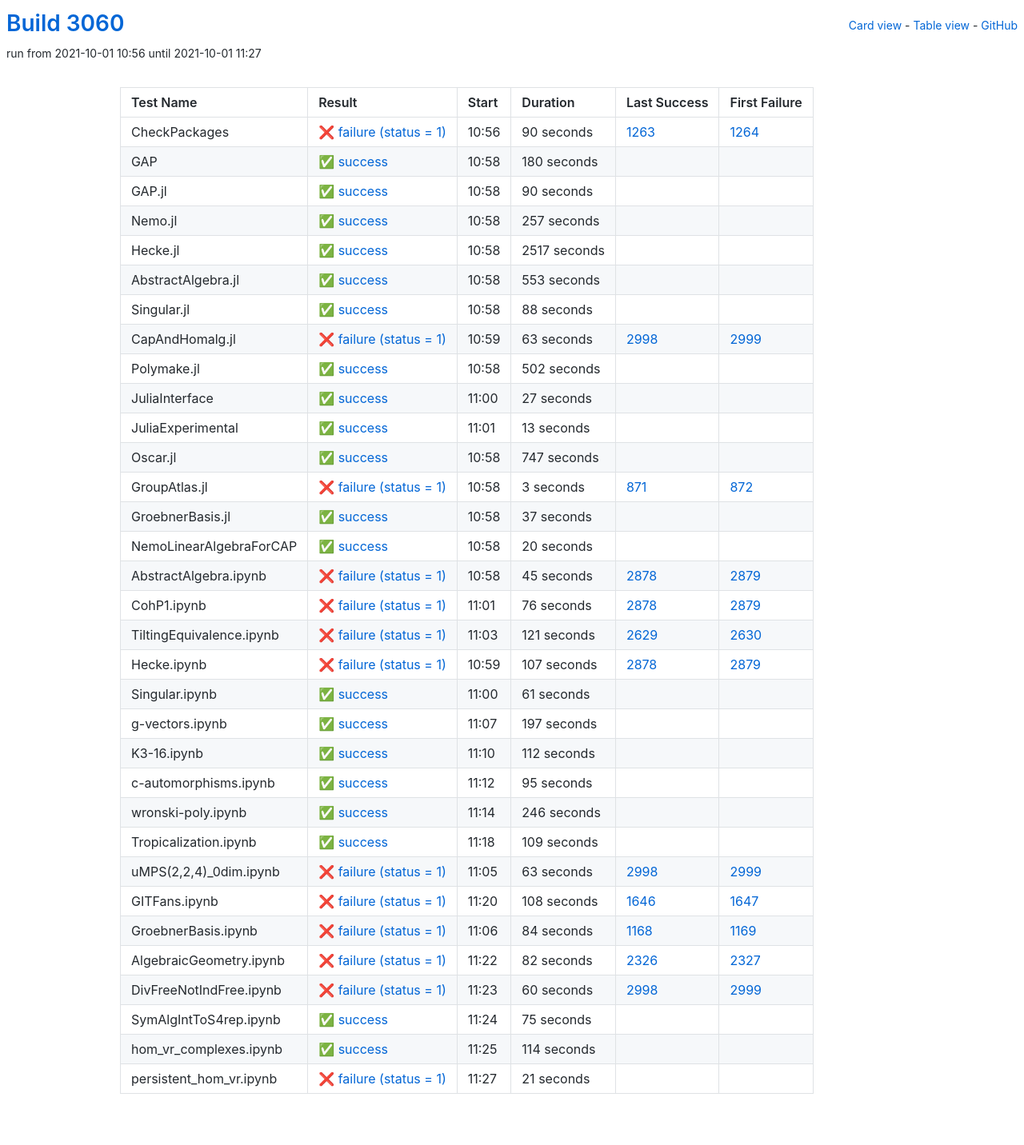
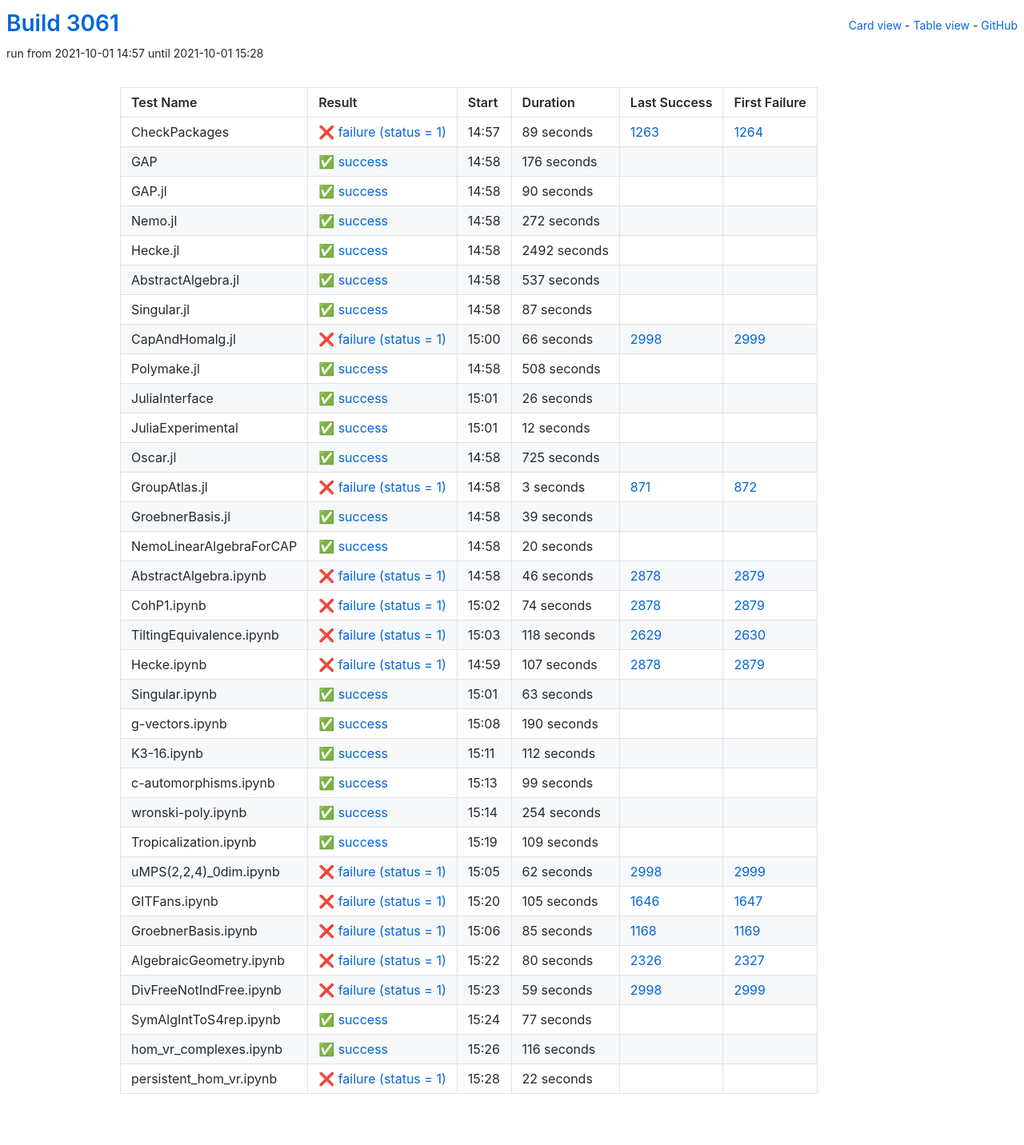
Before and after one commit to oscar-system/oscar-ci-status-stable, a Jekyll site: the page built from table.html, in a window 1280 px wide. Shown: the whole page at 80% size. Built offline with Jekyll 4.4.1, drawn with Linux system fonts in a browser that asks for light colours.

Commit message:
Build #3061

```diff
--- a/_data/ci.yml
+++ b/_data/ci.yml
@@ -1,6 +1,6 @@
 ---
-build: 3060
-build_url: https://oscarci.mathematik.uni-kl.de/job/oscar-stable/3060/
+build: 3061
+build_url: https://oscarci.mathematik.uni-kl.de/job/oscar-stable/3061/
 job: oscar-stable
 organization: oscar-system
 repo: oscar-ci-status-stable
@@ -8,32 +8,32 @@ repourl: https://github.com/oscar-system/oscar-ci-status-stable
 tests:
 - name: CheckPackages
   id: checkpackages
-  log: https://oscarci.mathematik.uni-kl.de/job/oscar-stable/3060/artifact/logs/build-3060/CheckPackages.log
-  start: 2021-10-01 10:56
+  log: https://oscarci.mathematik.uni-kl.de/job/oscar-stable/3061/artifact/logs/build-3061/CheckPackages.log
+  start: 2021-10-01 14:57
   success: false
   exitcode: 1
   status: failure
-  duration: 90
+  duration: 89
   last_success: 1263
   last_success_url: https://oscarci.mathematik.uni-kl.de/job/oscar-stable/1263/
   first_failure: 1264
   first_failure_url: https://oscarci.mathematik.uni-kl.de/job/oscar-stable/1264/
 - name: GAP
   id: gap
-  log: https://oscarci.mathematik.uni-kl.de/job/oscar-stable/3060/artifact/logs/build-3060/GAP.log
-  start: 2021-10-01 10:58
+  log: https://oscarci.mathematik.uni-kl.de/job/oscar-stable/3061/artifact/logs/build-3061/GAP.log
+  start: 2021-10-01 14:58
   success: true
   exitcode: 0
   status: success
-  duration: 180
+  duration: 176
   last_success: false
   last_success_url:
   first_failure: false
   first_failure_url:
 - name: GAP.jl
   id: gap-jl
-  log: https://oscarci.mathematik.uni-kl.de/job/oscar-stable/3060/artifact/logs/build-3060/GAP.jl.log
-  start: 2021-10-01 10:58
+  log: https://oscarci.mathematik.uni-kl.de/job/oscar-stable/3061/artifact/logs/build-3061/GAP.jl.log
+  start: 2021-10-01 14:58
   success: true
   exitcode: 0
   status: success
@@ -44,116 +44,116 @@ tests:
   first_failure_url:
 - name: Nemo.jl
   id: nemo-jl
-  log: https://oscarci.mathematik.uni-kl.de/job/oscar-stable/3060/artifact/logs/build-3060/Nemo.jl.log
-  start: 2021-10-01 10:58
+  log: https://oscarci.mathematik.uni-kl.de/job/oscar-stable/3061/artifact/logs/build-3061/Nemo.jl.log
+  start: 2021-10-01 14:58
   success: true
   exitcode: 0
   status: success
-  duration: 257
+  duration: 272
   last_success: false
   last_success_url:
   first_failure: false
   first_failure_url:
 - name: Hecke.jl
   id: hecke-jl
-  log: https://oscarci.mathematik.uni-kl.de/job/oscar-stable/3060/artifact/logs/build-3060/Hecke.jl.log
-  start: 2021-10-01 10:58
+  log: https://oscarci.mathematik.uni-kl.de/job/oscar-stable/3061/artifact/logs/build-3061/Hecke.jl.log
+  start: 2021-10-01 14:58
   success: true
   exitcode: 0
   status: success
-  duration: 2517
+  duration: 2492
   last_success: false
   last_success_url:
   first_failure: false
   first_failure_url:
 - name: AbstractAlgebra.jl
   id: abstractalgebra-jl
-  log: https://oscarci.mathematik.uni-kl.de/job/oscar-stable/3060/artifact/logs/build-3060/AbstractAlgebra.jl.log
-  start: 2021-10-01 10:58
+  log: https://oscarci.mathematik.uni-kl.de/job/oscar-stable/3061/artifact/logs/build-3061/AbstractAlgebra.jl.log
+  start: 2021-10-01 14:58
   success: true
   exitcode: 0
   status: success
-  duration: 553
+  duration: 537
   last_success: false
   last_success_url:
   first_failure: false
   first_failure_url:
 - name: Singular.jl
   id: singular-jl
-  log: https://oscarci.mathematik.uni-kl.de/job/oscar-stable/3060/artifact/logs/build-3060/Singular.jl.log
-  start: 2021-10-01 10:58
+  log: https://oscarci.mathematik.uni-kl.de/job/oscar-stable/3061/artifact/logs/build-3061/Singular.jl.log
+  start: 2021-10-01 14:58
   success: true
   exitcode: 0
   status: success
-  duration: 88
+  duration: 87
   last_success: false
   last_success_url:
   first_failure: false
   first_failure_url:
 - name: CapAndHomalg.jl
   id: capandhomalg-jl
-  log: https://oscarci.mathematik.uni-kl.de/job/oscar-stable/3060/artifact/logs/build-3060/CapAndHomalg.jl.log
-  start: 2021-10-01 10:59
+  log: https://oscarci.mathematik.uni-kl.de/job/oscar-stable/3061/artifact/logs/build-3061/CapAndHomalg.jl.log
+  start: 2021-10-01 15:00
   success: false
   exitcode: 1
   status: failure
-  duration: 63
+  duration: 66
   last_success: 2998
   last_success_url: https://oscarci.mathematik.uni-kl.de/job/oscar-stable/2998/
   first_failure: 2999
   first_failure_url: https://oscarci.mathematik.uni-kl.de/job/oscar-stable/2999/
 - name: Polymake.jl
   id: polymake-jl
-  log: https://oscarci.mathematik.uni-kl.de/job/oscar-stable/3060/artifact/logs/build-3060/Polymake.jl.log
-  start: 2021-10-01 10:58
+  log: https://oscarci.mathematik.uni-kl.de/job/oscar-stable/3061/artifact/logs/build-3061/Polymake.jl.log
+  start: 2021-10-01 14:58
   success: true
   exitcode: 0
   status: success
-  duration: 502
+  duration: 508
   last_success: false
   last_success_url:
   first_failure: false
   first_failure_url:
 - name: JuliaInterface
   id: juliainterface
-  log: https://oscarci.mathematik.uni-kl.de/job/oscar-stable/3060/artifact/logs/build-3060/JuliaInterface.log
-  start: 2021-10-01 11:00
+  log: https://oscarci.mathematik.uni-kl.de/job/oscar-stable/3061/artifact/logs/build-3061/JuliaInterface.log
+  start: 2021-10-01 15:01
   success: true
   exitcode: 0
   status: success
-  duration: 27
+  duration: 26
   last_success: false
   last_success_url:
   first_failure: false
   first_failure_url:
 - name: JuliaExperimental
   id: juliaexperimental
-  log: https://oscarci.mathematik.uni-kl.de/job/oscar-stable/3060/artifact/logs/build-3060/JuliaExperimental.log
-  start: 2021-10-01 11:01
+  log: https://oscarci.mathematik.uni-kl.de/job/oscar-stable/3061/artifact/logs/build-3061/JuliaExperimental.log
+  start: 2021-10-01 15:01
   success: true
   exitcode: 0
   status: success
-  duration: 13
+  duration: 12
   last_success: false
   last_success_url:
   first_failure: false
   first_failure_url:
 - name: Oscar.jl
   id: oscar-jl
-  log: https://oscarci.mathematik.uni-kl.de/job/oscar-stable/3060/artifact/logs/build-3060/Oscar.jl.log
-  start: 2021-10-01 10:58
+  log: https://oscarci.mathematik.uni-kl.de/job/oscar-stable/3061/artifact/logs/build-3061/Oscar.jl.log
+  start: 2021-10-01 14:58
   success: true
   exitcode: 0
   status: success
-  duration: 747
+  duration: 725
   last_success: false
   last_success_url:
   first_failure: false
   first_failure_url:
 - name: GroupAtlas.jl
   id: groupatlas-jl
-  log: https://oscarci.mathematik.uni-kl.de/job/oscar-stable/3060/artifact/logs/build-3060/GroupAtlas.jl.log
-  start: 2021-10-01 10:58
+  log: https://oscarci.mathematik.uni-kl.de/job/oscar-stable/3061/artifact/logs/build-3061/GroupAtlas.jl.log
+  start: 2021-10-01 14:58
   success: false
   exitcode: 1
   status: failure
@@ -164,20 +164,20 @@ tests:
   first_failure_url: https://oscarci.mathematik.uni-kl.de/job/oscar-stable/872/
 - name: GroebnerBasis.jl
   id: groebnerbasis-jl
-  log: https://oscarci.mathematik.uni-kl.de/job/oscar-stable/3060/artifact/logs/build-3060/GroebnerBasis.jl.log
-  start: 2021-10-01 10:58
+  log: https://oscarci.mathematik.uni-kl.de/job/oscar-stable/3061/artifact/logs/build-3061/GroebnerBasis.jl.log
+  start: 2021-10-01 14:58
   success: true
   exitcode: 0
   status: success
-  duration: 37
+  duration: 39
   last_success: false
   last_success_url:
   first_failure: false
   first_failure_url:
 - name: NemoLinearAlgebraForCAP
   id: nemolinearalgebraforcap
-  log: https://oscarci.mathematik.uni-kl.de/job/oscar-stable/3060/artifact/logs/build-3060/NemoLinearAlgebraForCAP.log
-  start: 2021-10-01 10:58
+  log: https://oscarci.mathematik.uni-kl.de/job/oscar-stable/3061/artifact/logs/build-3061/NemoLinearAlgebraForCAP.log
+  start: 2021-10-01 14:58
   success: true
   exitcode: 0
   status: success
@@ -188,44 +188,44 @@ tests:
   first_failure_url:
 - name: AbstractAlgebra.ipynb
   id: abstractalgebra-ipynb
-  log: https://oscarci.mathematik.uni-kl.de/job/oscar-stable/3060/artifact/logs/build-3060/AbstractAlgebra.ipynb.log
-  start: 2021-10-01 10:58
+  log: https://oscarci.mathematik.uni-kl.de/job/oscar-stable/3061/artifact/logs/build-3061/AbstractAlgebra.ipynb.log
+  start: 2021-10-01 14:58
   success: false
   exitcode: 1
   status: failure
-  duration: 45
+  duration: 46
   last_success: 2878
   last_success_url: https://oscarci.mathematik.uni-kl.de/job/oscar-stable/2878/
   first_failure: 2879
   first_failure_url: https://oscarci.mathematik.uni-kl.de/job/oscar-stable/2879/
 - name: CohP1.ipynb
   id: cohp1-ipynb
-  log: https://oscarci.mathematik.uni-kl.de/job/oscar-stable/3060/artifact/logs/build-3060/CohP1.ipynb.log
-  start: 2021-10-01 11:01
+  log: https://oscarci.mathematik.uni-kl.de/job/oscar-stable/3061/artifact/logs/build-3061/CohP1.ipynb.log
+  start: 2021-10-01 15:02
   success: false
   exitcode: 1
   status: failure
-  duration: 76
+  duration: 74
   last_success: 2878
   last_success_url: https://oscarci.mathematik.uni-kl.de/job/oscar-stable/2878/
   first_failure: 2879
   first_failure_url: https://oscarci.mathematik.uni-kl.de/job/oscar-stable/2879/
 - name: TiltingEquivalence.ipynb
   id: tiltingequivalence-ipynb
-  log: https://oscarci.mathematik.uni-kl.de/job/oscar-stable/3060/artifact/logs/build-3060/TiltingEquivalence.ipynb.log
-  start: 2021-10-01 11:03
+  log: https://oscarci.mathematik.uni-kl.de/job/oscar-stable/3061/artifact/logs/build-3061/TiltingEquivalence.ipynb.log
+  start: 2021-10-01 15:03
   success: false
   exitcode: 1
   status: failure
-  duration: 121
+  duration: 118
   last_success: 2629
   last_success_url: https://oscarci.mathematik.uni-kl.de/job/oscar-stable/2629/
   first_failure: 2630
   first_failure_url: https://oscarci.mathematik.uni-kl.de/job/oscar-stable/2630/
 - name: Hecke.ipynb
   id: hecke-ipynb
-  log: https://oscarci.mathematik.uni-kl.de/job/oscar-stable/3060/artifact/logs/build-3060/Hecke.ipynb.log
-  start: 2021-10-01 10:59
+  log: https://oscarci.mathematik.uni-kl.de/job/oscar-stable/3061/artifact/logs/build-3061/Hecke.ipynb.log
+  start: 2021-10-01 14:59
   success: false
   exitcode: 1
   status: failure
@@ -236,32 +236,32 @@ tests:
   first_failure_url: https://oscarci.mathematik.uni-kl.de/job/oscar-stable/2879/
 - name: Singular.ipynb
   id: singular-ipynb
-  log: https://oscarci.mathematik.uni-kl.de/job/oscar-stable/3060/artifact/logs/build-3060/Singular.ipynb.log
-  start: 2021-10-01 11:00
+  log: https://oscarci.mathematik.uni-kl.de/job/oscar-stable/3061/artifact/logs/build-3061/Singular.ipynb.log
+  start: 2021-10-01 15:01
   success: true
   exitcode: 0
   status: success
-  duration: 61
+  duration: 63
   last_success: false
   last_success_url:
   first_failure: false
   first_failure_url:
 - name: g-vectors.ipynb
   id: g-vectors-ipynb
-  log: https://oscarci.mathematik.uni-kl.de/job/oscar-stable/3060/artifact/logs/build-3060/g-vectors.ipynb.log
-  start: 2021-10-01 11:07
+  log: https://oscarci.mathematik.uni-kl.de/job/oscar-stable/3061/artifact/logs/build-3061/g-vectors.ipynb.log
+  start: 2021-10-01 15:08
   success: true
   exitcode: 0
   status: success
-  duration: 197
+  duration: 190
   last_success: false
   last_success_url:
   first_failure: false
   first_failure_url:
 - name: K3-16.ipynb
   id: k3-16-ipynb
-  log: https://oscarci.mathematik.uni-kl.de/job/oscar-stable/3060/artifact/logs/build-3060/K3-16.ipynb.log
-  start: 2021-10-01 11:10
+  log: https://oscarci.mathematik.uni-kl.de/job/oscar-stable/3061/artifact/logs/build-3061/K3-16.ipynb.log
+  start: 2021-10-01 15:11
   success: true
   exitcode: 0
   status: success
@@ -272,32 +272,32 @@ tests:
   first_failure_url:
 - name: c-automorphisms.ipynb
   id: c-automorphisms-ipynb
-  log: https://oscarci.mathematik.uni-kl.de/job/oscar-stable/3060/artifact/logs/build-3060/c-automorphisms.ipynb.log
-  start: 2021-10-01 11:12
+  log: https://oscarci.mathematik.uni-kl.de/job/oscar-stable/3061/artifact/logs/build-3061/c-automorphisms.ipynb.log
+  start: 2021-10-01 15:13
   success: true
   exitcode: 0
   status: success
-  duration: 95
+  duration: 99
   last_success: false
   last_success_url:
   first_failure: false
   first_failure_url:
 - name: wronski-poly.ipynb
   id: wronski-poly-ipynb
-  log: https://oscarci.mathematik.uni-kl.de/job/oscar-stable/3060/artifact/logs/build-3060/wronski-poly.ipynb.log
-  start: 2021-10-01 11:14
+  log: https://oscarci.mathematik.uni-kl.de/job/oscar-stable/3061/artifact/logs/build-3061/wronski-poly.ipynb.log
+  start: 2021-10-01 15:14
   success: true
   exitcode: 0
   status: success
-  duration: 246
+  duration: 254
   last_success: false
   last_success_url:
   first_failure: false
   first_failure_url:
 - name: Tropicalization.ipynb
   id: tropicalization-ipynb
-  log: https://oscarci.mathematik.uni-kl.de/job/oscar-stable/3060/artifact/logs/build-3060/Tropicalization.ipynb.log
-  start: 2021-10-01 11:18
+  log: https://oscarci.mathematik.uni-kl.de/job/oscar-stable/3061/artifact/logs/build-3061/Tropicalization.ipynb.log
+  start: 2021-10-01 15:19
   success: true
   exitcode: 0
   status: success
@@ -308,96 +308,96 @@ tests:
   first_failure_url:
 - name: uMPS(2,2,4)_0dim.ipynb
   id: umps-2-2-4-0dim-ipynb
-  log: https://oscarci.mathematik.uni-kl.de/job/oscar-stable/3060/artifact/logs/build-3060/uMPS-2-2-4-_0dim.ipynb.log
-  start: 2021-10-01 11:05
+  log: https://oscarci.mathematik.uni-kl.de/job/oscar-stable/3061/artifact/logs/build-3061/uMPS-2-2-4-_0dim.ipynb.log
+  start: 2021-10-01 15:05
   success: false
   exitcode: 1
   status: failure
-  duration: 63
+  duration: 62
   last_success: 2998
   last_success_url: https://oscarci.mathematik.uni-kl.de/job/oscar-stable/2998/
   first_failure: 2999
   first_failure_url: https://oscarci.mathematik.uni-kl.de/job/oscar-stable/2999/
 - name: GITFans.ipynb
   id: gitfans-ipynb
-  log: https://oscarci.mathematik.uni-kl.de/job/oscar-stable/3060/artifact/logs/build-3060/GITFans.ipynb.log
-  start: 2021-10-01 11:20
+  log: https://oscarci.mathematik.uni-kl.de/job/oscar-stable/3061/artifact/logs/build-3061/GITFans.ipynb.log
+  start: 2021-10-01 15:20
   success: false
   exitcode: 1
   status: failure
-  duration: 108
+  duration: 105
   last_success: 1646
   last_success_url: https://oscarci.mathematik.uni-kl.de/job/oscar-stable/1646/
   first_failure: 1647
   first_failure_url: https://oscarci.mathematik.uni-kl.de/job/oscar-stable/1647/
 - name: GroebnerBasis.ipynb
   id: groebnerbasis-ipynb
-  log: https://oscarci.mathematik.uni-kl.de/job/oscar-stable/3060/artifact/logs/build-3060/GroebnerBasis.ipynb.log
-  start: 2021-10-01 11:06
+  log: https://oscarci.mathematik.uni-kl.de/job/oscar-stable/3061/artifact/logs/build-3061/GroebnerBasis.ipynb.log
+  start: 2021-10-01 15:06
   success: false
   exitcode: 1
   status: failure
-  duration: 84
+  duration: 85
   last_success: 1168
   last_success_url: https://oscarci.mathematik.uni-kl.de/job/oscar-stable/1168/
   first_failure: 1169
   first_failure_url: https://oscarci.mathematik.uni-kl.de/job/oscar-stable/1169/
 - name: AlgebraicGeometry.ipynb
   id: algebraicgeometry-ipynb
-  log: https://oscarci.mathematik.uni-kl.de/job/oscar-stable/3060/artifact/logs/build-3060/AlgebraicGeometry.ipynb.log
-  start: 2021-10-01 11:22
+  log: https://oscarci.mathematik.uni-kl.de/job/oscar-stable/3061/artifact/logs/build-3061/AlgebraicGeometry.ipynb.log
+  start: 2021-10-01 15:22
   success: false
   exitcode: 1
   status: failure
-  duration: 82
+  duration: 80
   last_success: 2326
   last_success_url: https://oscarci.mathematik.uni-kl.de/job/oscar-stable/2326/
   first_failure: 2327
   first_failure_url: https://oscarci.mathematik.uni-kl.de/job/oscar-stable/2327/
 - name: DivFreeNotIndFree.ipynb
   id: divfreenotindfree-ipynb
-  log: https://oscarci.mathematik.uni-kl.de/job/oscar-stable/3060/artifact/logs/build-3060/DivFreeNotIndFree.ipynb.log
-  start: 2021-10-01 11:23
+  log: https://oscarci.mathematik.uni-kl.de/job/oscar-stable/3061/artifact/logs/build-3061/DivFreeNotIndFree.ipynb.log
+  start: 2021-10-01 15:23
   success: false
   exitcode: 1
   status: failure
-  duration: 60
+  duration: 59
   last_success: 2998
   last_success_url: https://oscarci.mathematik.uni-kl.de/job/oscar-stable/2998/
   first_failure: 2999
   first_failure_url: https://oscarci.mathematik.uni-kl.de/job/oscar-stable/2999/
 - name: SymAlgIntToS4rep.ipynb
   id: symalginttos4rep-ipynb
-  log: https://oscarci.mathematik.uni-kl.de/job/oscar-stable/3060/artifact/logs/build-3060/SymAlgIntToS4rep.ipynb.log
-  start: 2021-10-01 11:24
+  log: https://oscarci.mathematik.uni-kl.de/job/oscar-stable/3061/artifact/logs/build-3061/SymAlgIntToS4rep.ipynb.log
+  start: 2021-10-01 15:24
   success: true
   exitcode: 0
   status: success
-  duration: 75
+  duration: 77
   last_success: false
   last_success_url:
   first_failure: false
   first_failure_url:
 - name: hom_vr_complexes.ipynb
   id: hom-vr-complexes-ipynb
-  log: https://oscarci.mathematik.uni-kl.de/job/oscar-stable/3060/artifact/logs/build-3060/hom_vr_complexes.ipynb.log
-  start: 2021-10-01 11:25
+  log: https://oscarci.mathematik.uni-kl.de/job/oscar-stable/3061/artifact/logs/build-3061/hom_vr_complexes.ipynb.log
+  start: 2021-10-01 15:26
   success: true
   exitcode: 0
   status: success
-  duration: 114
+  duration: 116
   last_success: false
   last_success_url:
   first_failure: false
   first_failure_url:
 - name: persistent_hom_vr.ipynb
   id: persistent-hom-vr-ipynb
-  log: https://oscarci.mathematik.uni-kl.de/job/oscar-stable/3060/artifact/logs/build-3060/persistent_hom_vr.ipynb.log
-  start: 2021-10-01 11:27
+  log: https://oscarci.mathematik.uni-kl.de/job/oscar-stable/3061/artifact/logs/build-3061/persistent_hom_vr.ipynb.log
+  start: 2021-10-01 15:28
   success: false
   exitcode: 1
   status: failure
-  duration: 21
+  duration: 22
   last_success: false
   last_success_url:
   first_failure: false
```
Also changed, not shown: README.md.
